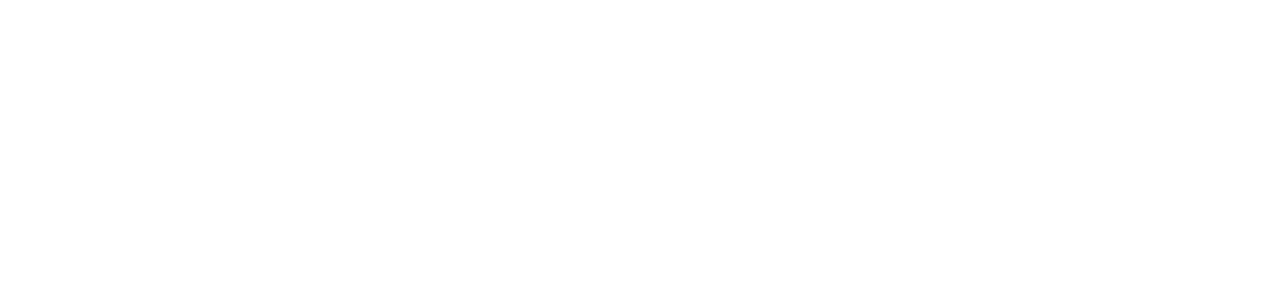
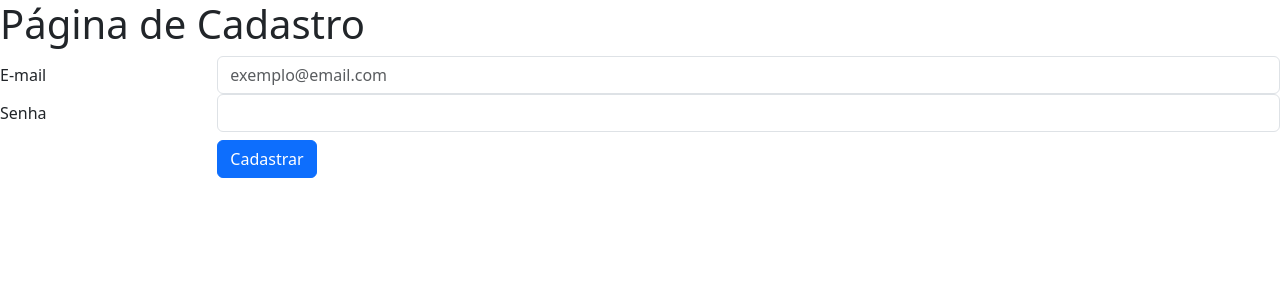
Before and after one commit to Lauraasn/projeto-tcc, a React (Create React App) app in the folder client/: page /cadastro in a window 1280 px wide. Before the commit this address had no page. Shown: the top 300 px of the page. Built offline with nearby package versions, Linux system fonts and the light colour scheme.

Commit message:
Adição de página de cadastro e atualização no estilo da página de login

```diff
--- /dev/null
+++ b/client/src/Pages/Cadastro.js
@@ -0,0 +1,42 @@
+import React from 'react';
+import {Button, Form, FormGroup, FormControl, FormLabel, Col, Row} from 'react-bootstrap';
+
+const Cadastro = () => {
+
+
+    return (
+        <div className="Cadastro">
+            <h1>Página de Cadastro</h1>
+
+            <Form>
+                <FormGroup as={Row} controlId="formHorizontalText">
+                    <FormLabel column sm={2}>
+                        E-mail
+                    </FormLabel>
+                    <Col sm={10}>
+                        <FormControl type="email" name="email" placeholder="exemplo@email.com"/>
+                    </Col>
+                </FormGroup>
+
+                <FormGroup as={Row} controlId="formHorizontalText">
+                    <FormLabel column sm={2}>
+                        Senha
+                    </FormLabel>
+                    <Col sm={10}>
+                        <FormControl type="password" name="senha" />
+                    </Col>
+                </FormGroup>
+
+                <FormGroup as={Row}>
+                    <Col sm={{span: 10, offset:2}}>
+                        <Button className="mt-2" type="submit">Cadastrar</Button>
+                    </Col>
+                </FormGroup>
+            </Form>
+
+        </div>
+    );
+
+};
+
+export default Cadastro;
--- a/client/src/Pages/Login.js
+++ b/client/src/Pages/Login.js
@@ -1,15 +1,16 @@
 import React, { useState } from 'react';
 import axios from 'axios';
+import { Button, Form, FormGroup, FormControl, FormLabel, Col, Row } from 'react-bootstrap';
 
 const Login = () => {
-    const [username, setUsername] = useState('');
-    const [password, setPassword] = useState('');
+    const [email, setEmail] = useState('');
+    const [senha, setSenha] = useState('');
     const [error, setError] = useState('');
 
     const handleSubmit = async (e) => {
         e.preventDefault();
         try {
-            const response = await axios.post('/login', {username, password});
+            const response = await axios.post('/login', {email, senha});
             console.log('Logado com sucesso:', response.data);
         } catch (error) {
             setError('Username ou senha inválida');
@@ -22,11 +23,30 @@ const Login = () => {
             <h1>Página de Login</h1>
             {error && <p>{error}</p>}
 
-            <form onSubmit={handleSubmit}>
-                <input type="text" placeholder="Username" value={username} onChange={(e) => setUsername(e.target.value)} />
-                <input type="password" placeholder="Senha" value={password} onChange={(e) => setPassword(e.target.value)} />
-                <button type="submit">Login</button>
-            </form>
+            <Form onSubmit={handleSubmit}>
+                <FormGroup as={Row} controlId="formHorizontalText">
+                    <FormLabel column sm={2}>
+                        E-mail
+                    </FormLabel>
+                    <Col sm={10}>
+                        <FormControl type="email" name="email" value={email} onChange={(e) => setEmail(e.target.value)} placeholder="exemplo@email.com"/>
+                    </Col>
+                </FormGroup>
+
+                <FormGroup as={Row} controlId="formHorizontalText">
+                    <FormLabel column sm={2}>
+                        Senha
+                    </FormLabel>
+                    <Col sm={10}>
+                        <FormControl type="password" name="senha" value={senha} onChange={(e) => setSenha(e.target.value)} />
+                    </Col>
+                </FormGroup>
+                <FormGroup as={Row}>
+                    <Col sm={{span: 10, offset:2}}>
+                        <Button className="mt-2" type="submit">Entrar</Button>
+                    </Col>
+                </FormGroup>
+            </Form>
         </div>
     );
 };
--- a/client/src/Routes/ClientRoutes.js
+++ b/client/src/Routes/ClientRoutes.js
@@ -1,7 +1,7 @@
 import React from 'react';
 import { BrowserRouter as Router, Route, Routes} from 'react-router-dom';
 import Login from '../Pages/Login';
-//import Cadastrar from './components/Cadastrar';
+import Cadastro from '../Pages/Cadastro';
 import Home from '../Pages/Home';
 
 const ClientRoutes = () => {
@@ -10,6 +10,7 @@ const ClientRoutes = () => {
             <Routes>
                 <Route exact path="/login" element={<Login />} />
                 <Route exact path="/" element={<Home />} />
+                <Route exact path="/cadastro" element={<Cadastro />} />
             </Routes>
         </Router>
     );
```
